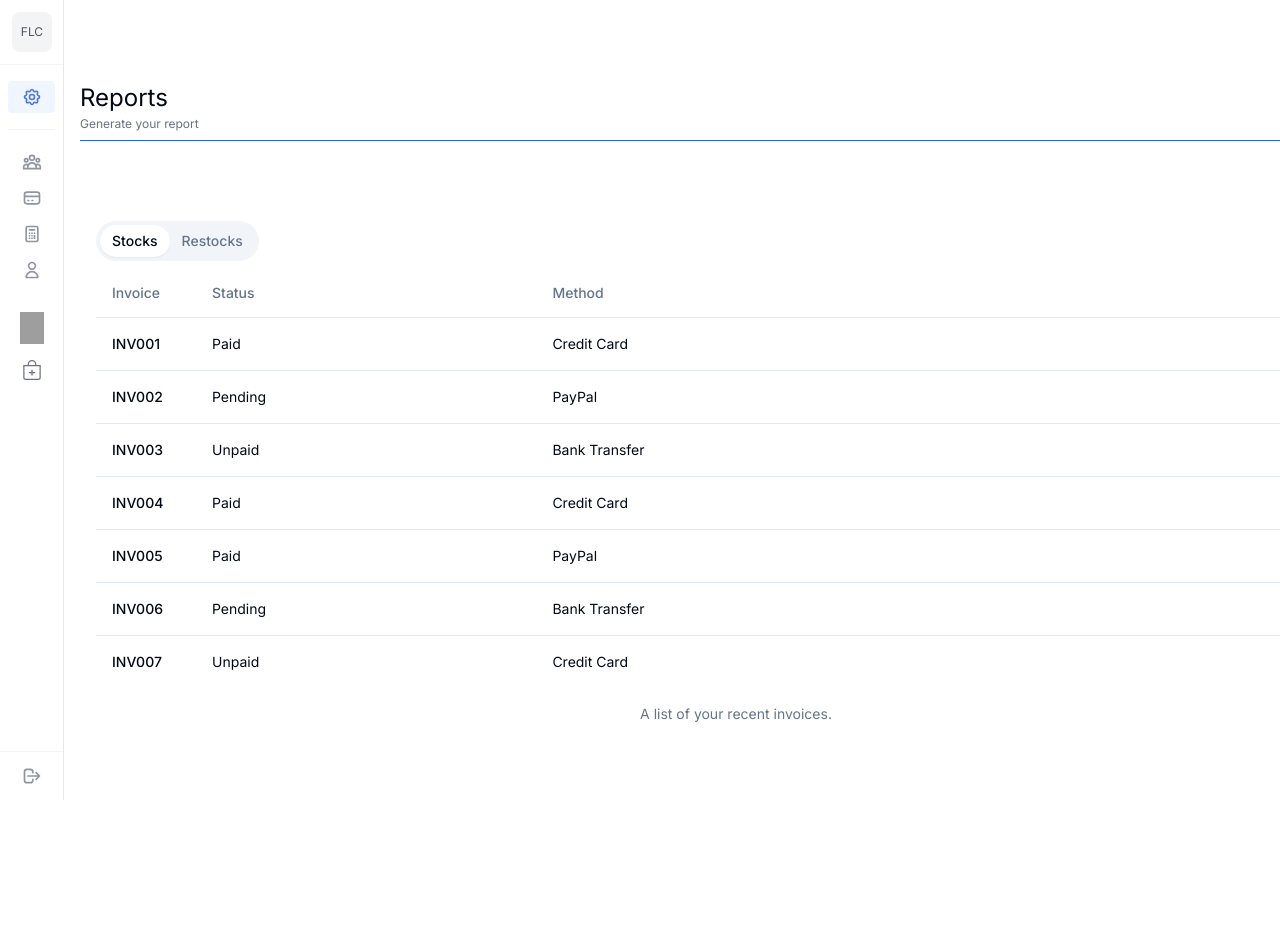
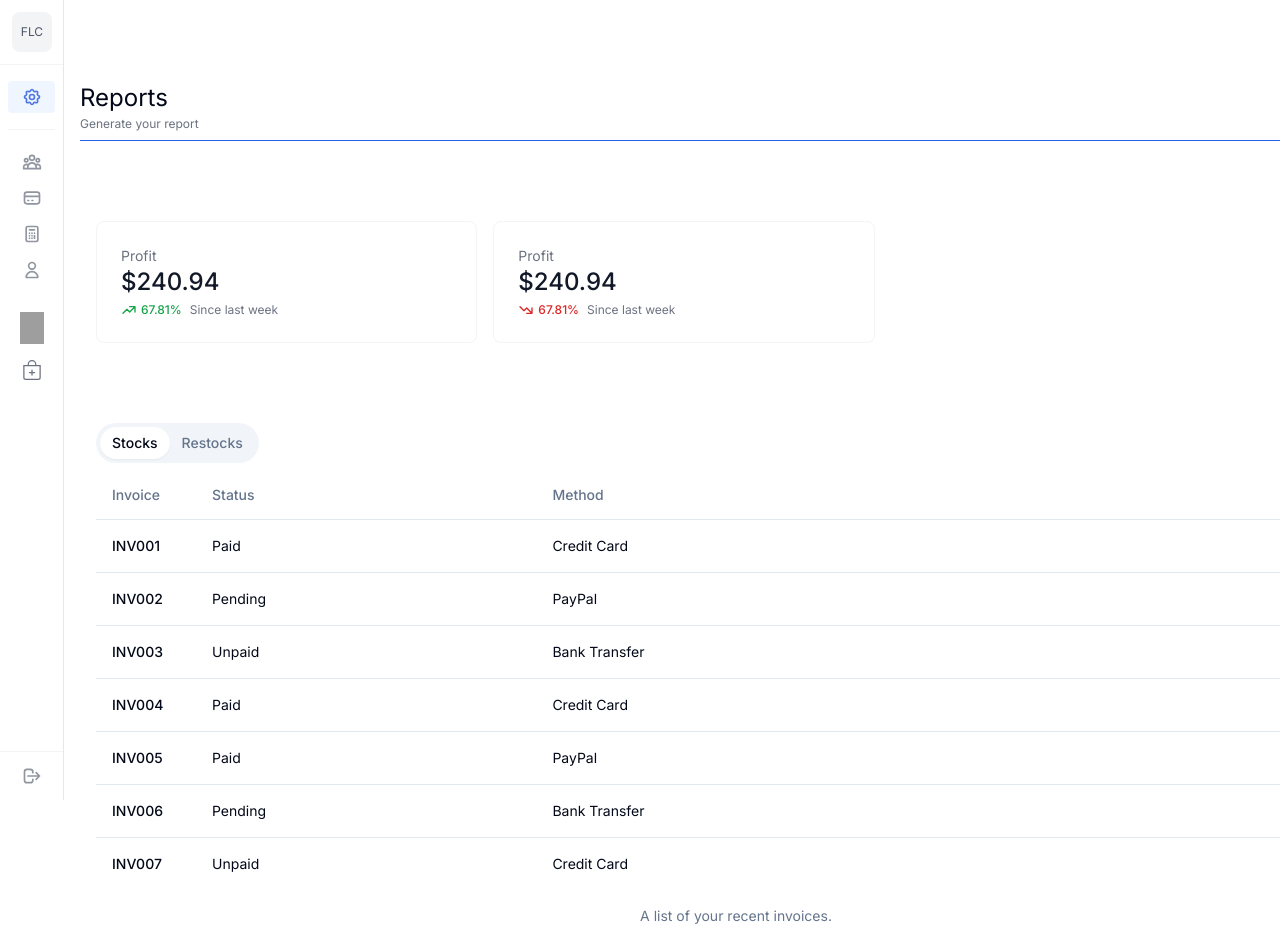
Before and after one commit to michaelraffin/warehouse-management, a Next.js app: page /admin in a window 1280 px wide. Shown: the top 926 px of the page. Before the commit the page ends 800 px from the top, so only its background shows below. Built offline with nearby package versions, Linux system fonts and the light colour scheme; grey boxes are pictures that could not be loaded.

Commit message:
adding Template for Admin

```diff
--- a/app/admin/page.tsx
+++ b/app/admin/page.tsx
@@ -59,7 +59,7 @@ import {
   ]
   export default function TableDemo() {
     return (
-        <>
+        <div className="">
     <SideNavigation/>
 
     <HeaderPage title="Reports" subtitle="Generate your report"/>
@@ -68,7 +68,71 @@ import {
             <p className="text-xs mb-20">Generate your report </p>
 
         </div> */}
-          <Tabs defaultValue="account" className="w-full ml-24">
+  <div className="w-full mb-20">
+        <div className="w-1/full  ml-24 grid grid-cols-3 gap-4 m-2">
+        <article class="rounded-lg border border-gray-100 bg-white p-6 hover:shadow-lg">
+  <div>
+    <p class="text-sm text-gray-500">Profit</p>
+
+    <p class="text-2xl font-medium text-gray-900">$240.94</p>
+  </div>
+
+  <div class="mt-1 flex gap-1 text-green-600">
+    <svg
+      xmlns="http://www.w3.org/2000/svg"
+      class="h-4 w-4"
+      fill="none"
+      viewBox="0 0 24 24"
+      stroke="currentColor"
+    >
+      <path
+        stroke-linecap="round"
+        stroke-linejoin="round"
+        stroke-width="2"
+        d="M13 7h8m0 0v8m0-8l-8 8-4-4-6 6"
+      />
+    </svg>
+
+    <p class="flex gap-2 text-xs">
+      <span class="font-medium"> 67.81% </span>
+
+      <span class="text-gray-500"> Since last week </span>
+    </p>
+  </div>
+</article>
+
+<article class="rounded-lg border border-gray-100 bg-white p-6 hover:shadow-lg">
+  <div>
+    <p class="text-sm text-gray-500">Profit</p>
+
+    <p class="text-2xl font-medium text-gray-900">$240.94</p>
+  </div>
+
+  <div class="mt-1 flex gap-1 text-red-600">
+    <svg
+      xmlns="http://www.w3.org/2000/svg"
+      class="h-4 w-4"
+      fill="none"
+      viewBox="0 0 24 24"
+      stroke="currentColor"
+    >
+      <path
+        stroke-linecap="round"
+        stroke-linejoin="round"
+        stroke-width="2"
+        d="M13 17h8m0 0V9m0 8l-8-8-4 4-6-6"
+      />
+    </svg>
+
+    <p class="flex gap-2 text-xs">
+      <span class="font-medium"> 67.81% </span>
+      <span class="text-gray-500"> Since last week </span>
+    </p>
+  </div>
+</article>
+        </div></div>
+
+          <Tabs defaultValue="account" className="w-full ml-24 bt-20 bg-white rounded-lg">
   <TabsList className="rounded-full">
     <TabsTrigger className="rounded-full" value="account">Stocks</TabsTrigger>
     <TabsTrigger className="rounded-full" value="password">Restocks</TabsTrigger>
@@ -98,6 +162,6 @@ import {
   <TabsContent value="password">Change your password here.</TabsContent>
 </Tabs>
 
-      </>
+      </div>
     )
   }
```
